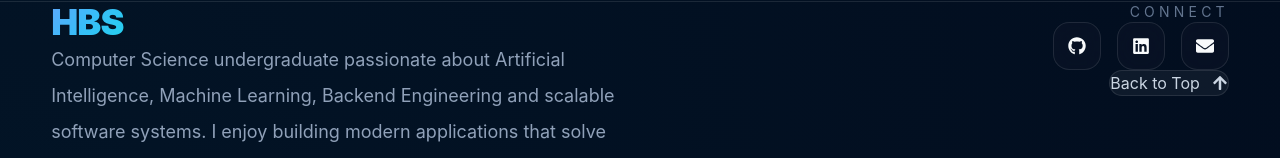
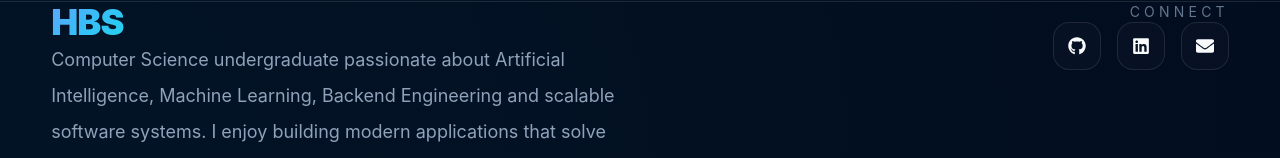
Before and after one commit to Haridharan2006/Portfolio, a React (Vite) app: page / in a window 1280 px wide. Shown: the part 7847-8005 px from the top of the page. Built offline with nearby package versions, Linux system fonts and the light colour scheme.

Commit message:
removed back to top nutton from footer

```diff
--- a/src/components/Footer.jsx
+++ b/src/components/Footer.jsx
@@ -133,39 +133,6 @@ function Footer() {
                 ))}
 
               </div>
-
-              <button
-                onClick={() =>
-                  window.scrollTo({
-                    top: 0,
-                    behavior: "smooth",
-                  })
-                }
-                className="
-                  mt-10
-                  flex
-                  items-center
-                  gap-3
-                  rounded-full
-                  border
-                  border-white/10
-                  bg-white/5
-                  px-5
-                  py-3
-                  text-sm
-                  text-slate-300
-                  transition-all
-                  duration-300
-                  hover:-translate-y-1
-                  hover:border-blue-500
-                  hover:text-white
-                "
-              >
-                Back to Top
-
-                <FaArrowUp />
-              </button>
-
             </motion.div>
 
           </div>
```
